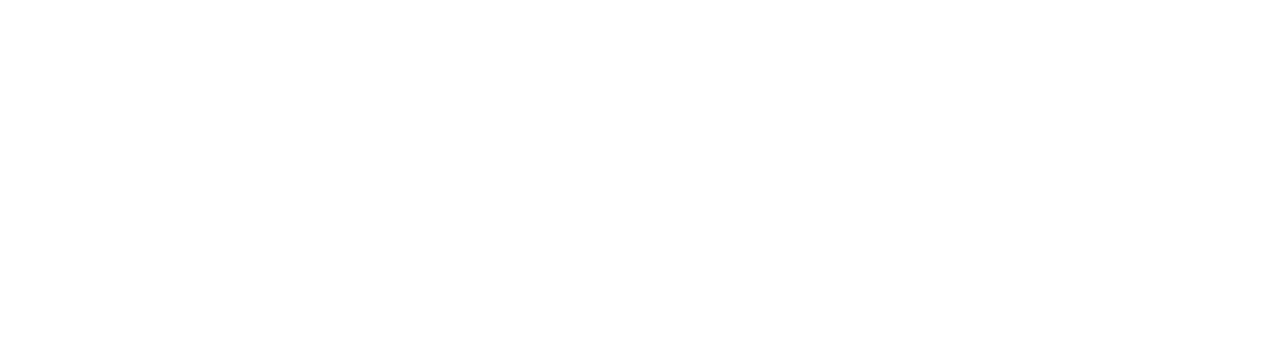
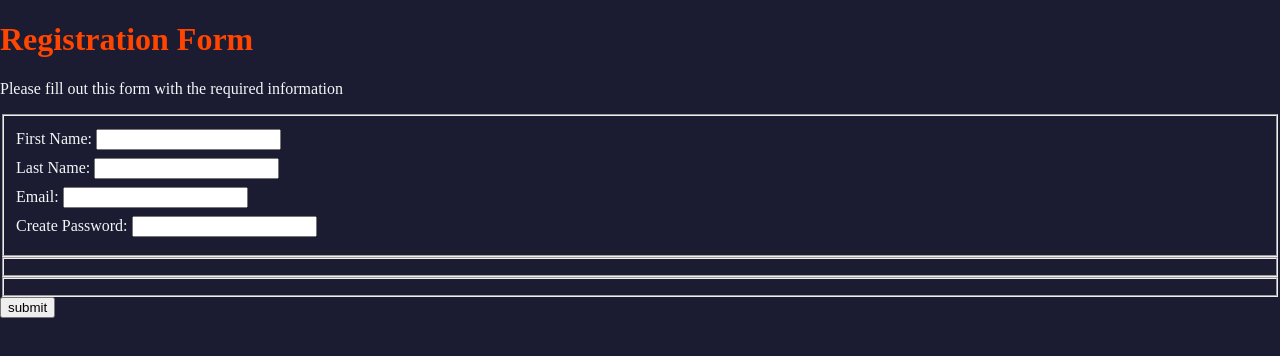
Before and after one commit to bp4924/registration-form, a plain HTML site: page index.html in a window 1280 px wide. Drawn offline with Linux system fonts and the light colour scheme.

Commit message:
add form fields

```diff
--- a/index.html
+++ b/index.html
@@ -6,5 +6,29 @@
     <link rel="stylesheet" href="style.css" />
     <title>Registration Form</title>
   </head>
-  <body></body>
+  <body>
+    <h1>Registration Form</h1>
+    <p>Please fill out this form with the required information</p>
+    <form action="https://register-demo.freecodecamp.org" method="post">
+      <fieldset>
+        <label for="first-name"
+          >First Name:
+          <input type="text" id="first-name" required />
+        </label>
+        <label for="last-name"
+          >Last Name:
+          <input type="text" id="last-name" required />
+        </label>
+        <label for="email"
+          >Email: <input type="email" id="email" required />
+        </label>
+        <label for="new-password"
+          >Create Password: <input type="password" id="new-password" required />
+        </label>
+      </fieldset>
+      <fieldset></fieldset>
+      <fieldset></fieldset>
+      <input type="submit" value="submit" />
+    </form>
+  </body>
 </html>
--- a/style.css
+++ b/style.css
@@ -0,0 +1,16 @@
+body {
+  margin: 0;
+  width: 100%;
+  height: 100vh;
+  background-color: #1b1b32;
+  color: #f5f6f7;
+}
+
+h1 {
+  color: orangered;
+}
+
+label {
+  display: block;
+  margin: 0.5rem 0;
+}
```
